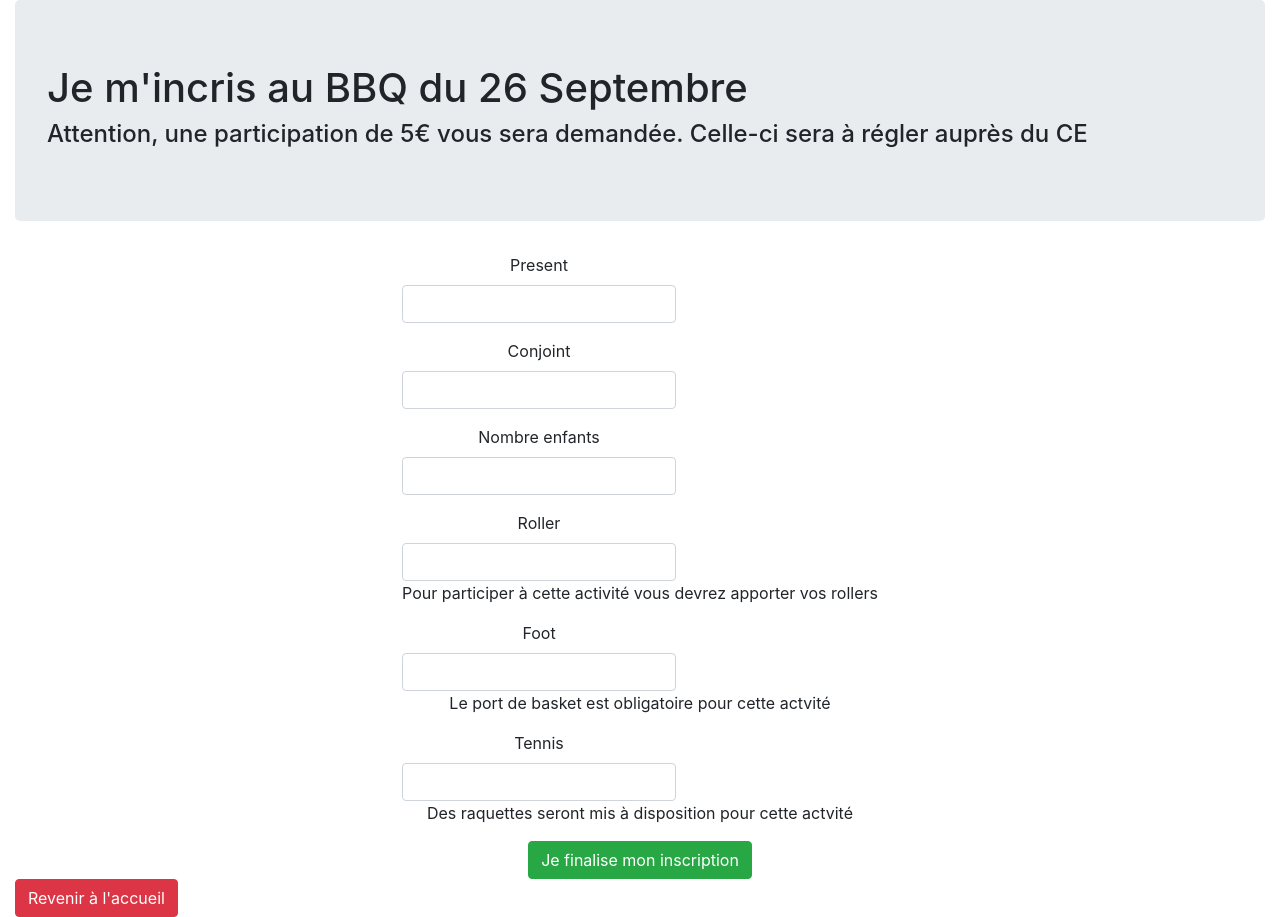
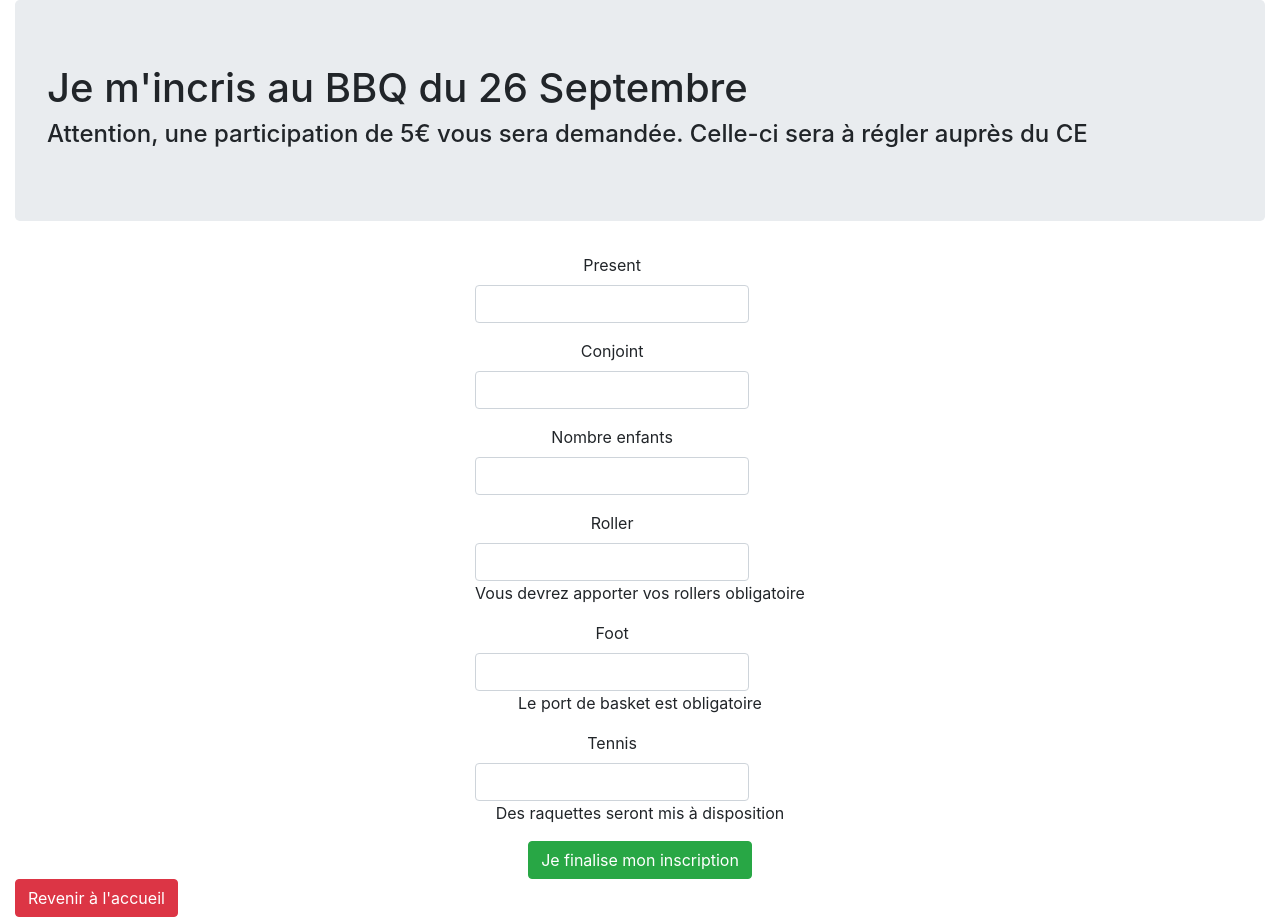
Before and after one commit to biduletruck/1n2, a Symfony app: template templates/bbq_event/new.html.twig in a window 1280 px wide. Run offline with Twig, Linux system fonts and the light colour scheme; the template is opened without the code that fills it, so the values that code supplies are empty; form fields are guessed from the names that the template uses; some libraries are stand-ins or nearby versions.

Commit message:
mise a jour bbq

```diff
--- a/templates/bbq_event/_form.html.twig
+++ b/templates/bbq_event/_form.html.twig
@@ -36,7 +36,7 @@
             {{ form_widget(form.roller) }}
          </div>
       </div>
-      <p>Pour participer à cette activité vous devrez apporter vos rollers</p>
+      <div >Vous devrez apporter vos rollers obligatoire</div>
    </div>
    <div class="form-group" >
       <div class="input-group" id="foot">
@@ -46,7 +46,7 @@
             {{ form_widget(form.foot) }}
          </div>
       </div>
-      <p>Le port de basket est obligatoire pour cette actvité</p>
+      <div>Le port de basket est obligatoire</div>
    </div>
 
    <div class="form-group" >
@@ -57,7 +57,7 @@
             {{ form_widget(form.tennis) }}
          </div>
       </div>
-      <p>Des raquettes seront mis à disposition pour cette actvité</p>
+      <div>Des raquettes seront mis à disposition</div>
    </div>
 </div>
 
```
